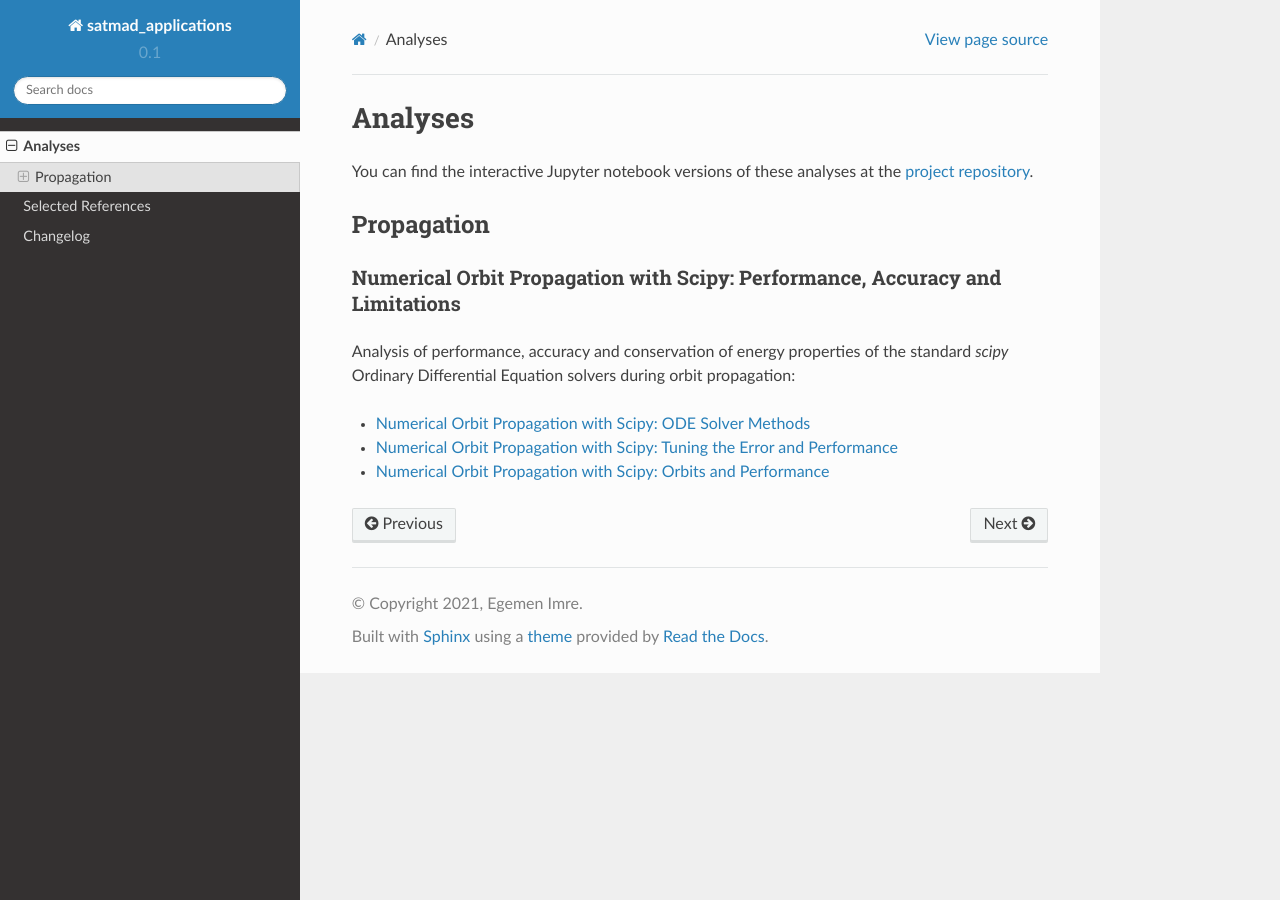
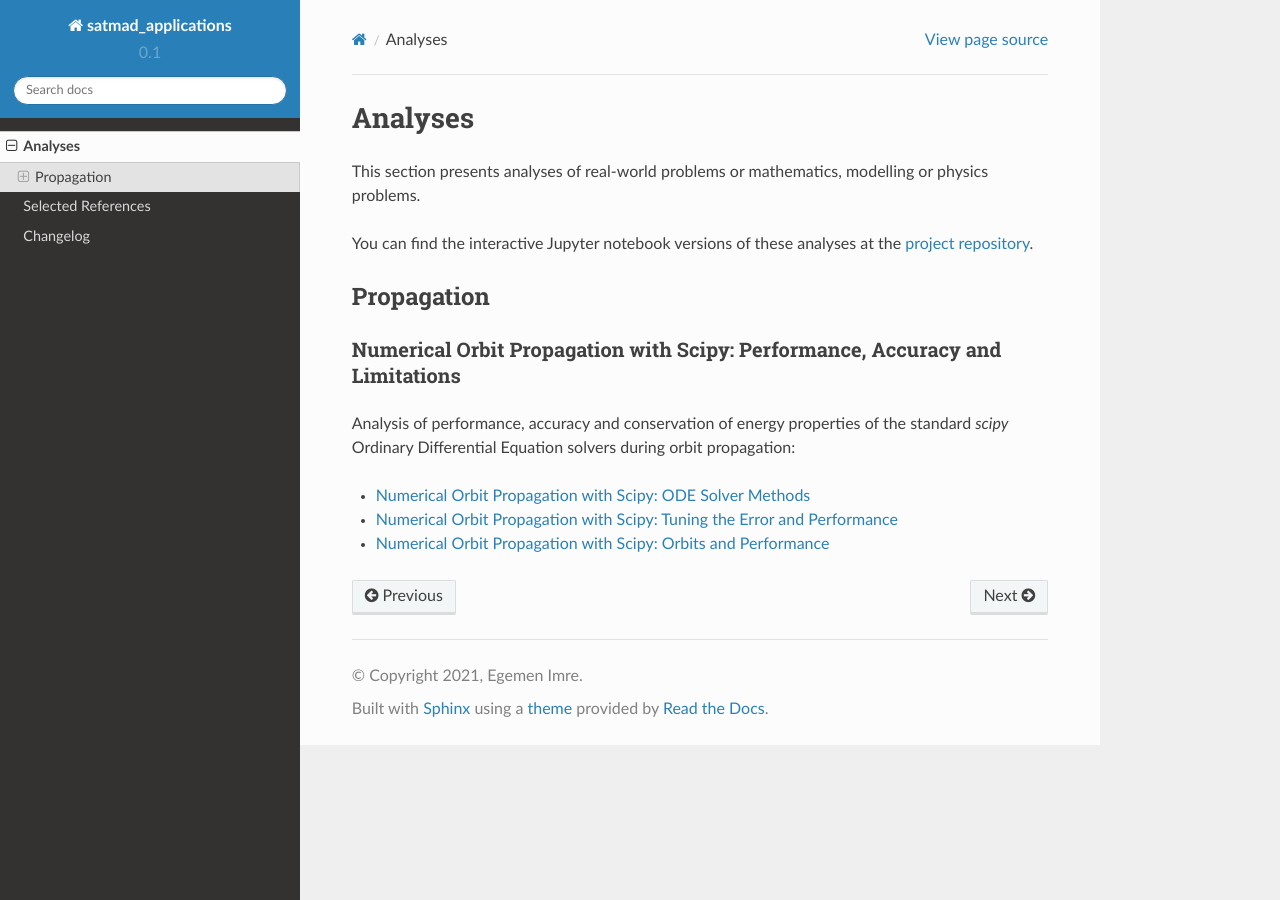
Before and after one commit to egemenimre/satmad_applications, a Sphinx documentation site: the page built from docs/analyses.rst, in a window 1280 px wide. Built offline with Sphinx 7.4.7 and the Read the Docs theme 2.0.0, drawn with Linux system fonts in a browser that asks for light colours.

Commit message:
Added simple introduction

```diff
--- a/docs/analyses.rst
+++ b/docs/analyses.rst
@@ -1,5 +1,7 @@
 Analyses
 ==========
+
+This section presents analyses of real-world problems or mathematics, modelling or physics problems.
 
 You can find the interactive Jupyter notebook versions of these analyses at the
 `project repository <https://github.com/egemenimre/satmad_applications/tree/main/docs/analyses>`_.
```
